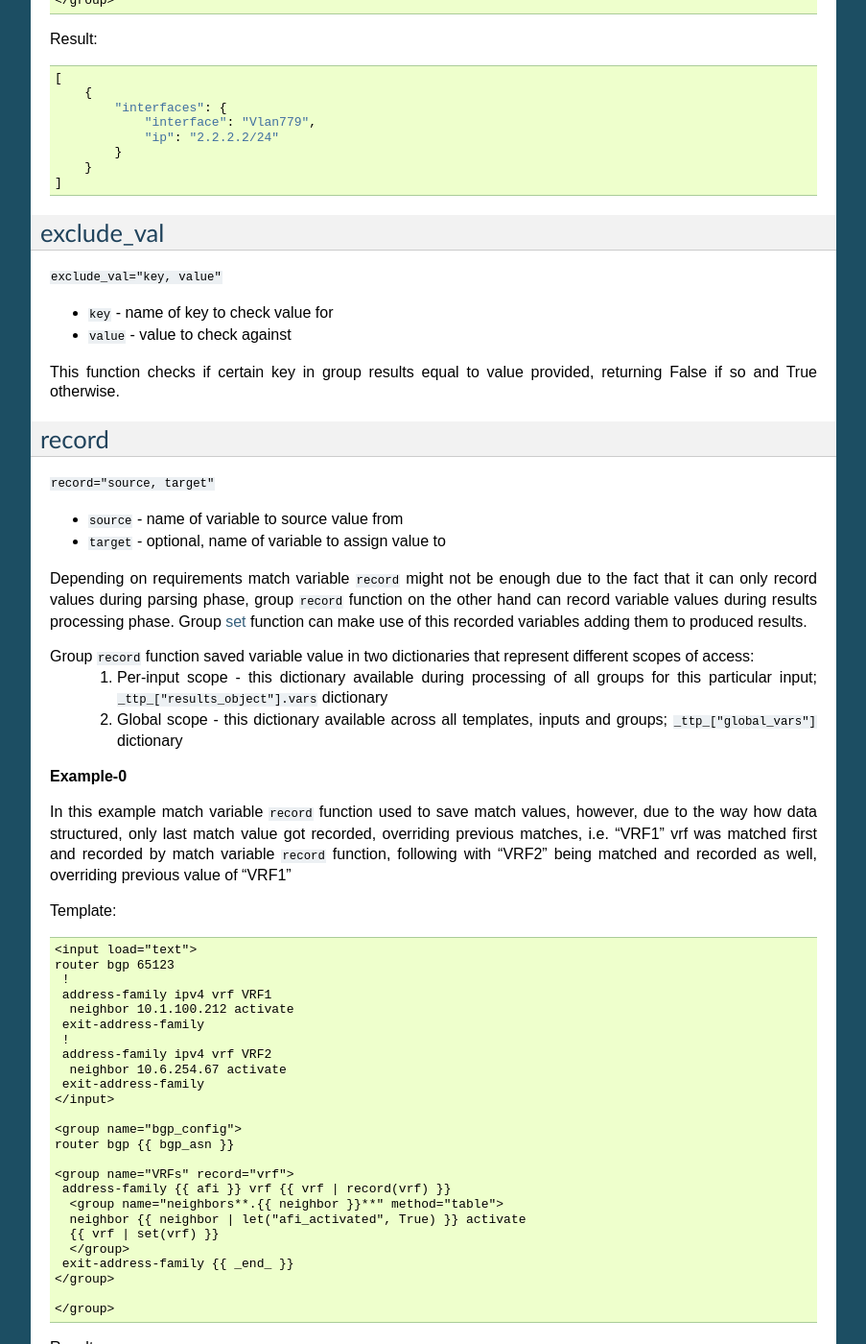
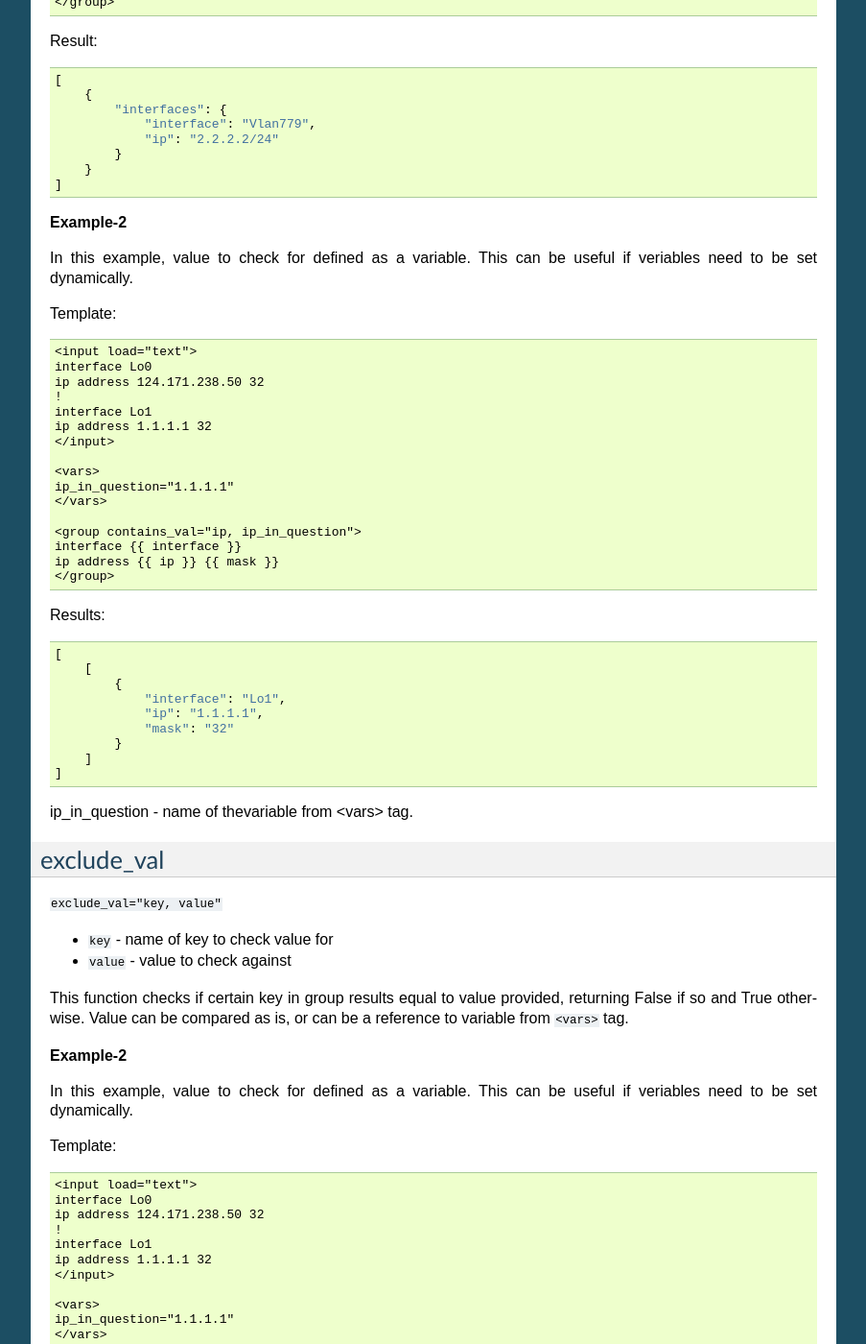
Before and after one commit to dmulyalin/ttp, a Sphinx documentation site: the page built from docs/source/Groups/Functions.rst, in a window 1280 px wide and 1400 px high, scrolled down 16721 px. Shown: the whole window at 96% size, without its empty margins (198-1101 px from the left). Built offline with Sphinx 7.4.7, drawn with Linux system fonts in a browser that asks for light colours; some of the changed text lies outside the part shown.

Commit message:
Added support for group contains_val and exclude_val to reference <vars> variable; added support for match variable equal, non_equal and cidr_match to reference <vars> variable; added docs and tests 1-56, 1-57 to test new features; added cli tool -v/--vars keyword to supply json string-dictionary of variables to add to ttp parser object

```diff
--- a/docs/source/Groups/Functions.rst
+++ b/docs/source/Groups/Functions.rst
@@ -921,9 +921,9 @@ contains_val
 * ``key`` - name of key to check value for
 * ``value`` - value to check against
 
-This function checks if certain key in group results equal to value provided, returning True if so and False otherwise.
+This function checks if certain key in group results equal to value provided, returning True if so and False otherwise. Value can be compared as is, or can be a reference to variable from ``<vars>`` tag.
 
-**Example**
+**Example-1**
 
 Template::
 
@@ -953,6 +953,42 @@ Result::
         }
     ]
 
+**Example-2**
+
+In this example, value to check for defined as a variable. This can be useful if veriables need to be set dynamically.
+
+Template::
+
+    <input load="text">
+    interface Lo0
+    ip address 124.171.238.50 32
+    !
+    interface Lo1
+    ip address 1.1.1.1 32
+    </input>
+
+    <vars>
+    ip_in_question="1.1.1.1"
+    </vars>
+
+    <group contains_val="ip, ip_in_question">
+    interface {{ interface }}
+    ip address {{ ip }} {{ mask }}
+    </group>
+
+Results::
+
+    [
+        [
+            {
+                "interface": "Lo1",
+                "ip": "1.1.1.1",
+                "mask": "32"
+            }
+        ]
+    ]
+
+ip_in_question - name of thevariable from <vars> tag.
 
 exclude_val
 ------------------------------------------------------------------------------
@@ -961,8 +997,42 @@ exclude_val
 * ``key`` - name of key to check value for
 * ``value`` - value to check against
 
-This function checks if certain key in group results equal to value provided, returning False if so and True otherwise.
+This function checks if certain key in group results equal to value provided, returning False if so and True otherwise. Value can be compared as is, or can be a reference to variable from ``<vars>`` tag.
 
+**Example-2**
+
+In this example, value to check for defined as a variable. This can be useful if veriables need to be set dynamically.
+
+Template::
+
+    <input load="text">
+    interface Lo0
+    ip address 124.171.238.50 32
+    !
+    interface Lo1
+    ip address 1.1.1.1 32
+    </input>
+
+    <vars>
+    ip_in_question="1.1.1.1"
+    </vars>
+
+    <group exclude_val="ip, ip_in_question">
+    interface {{ interface }}
+    ip address {{ ip }} {{ mask }}
+    </group>
+
+Results::
+
+    [
+        [
+            {
+                "interface": "Lo0",
+                "ip": "124.171.238.50",
+                "mask": "32"
+            }
+        ]
+    ]
 
 record
 ------------------------------------------------------------------------------
```
Also changed, not shown: docs/source/Match Variables/Functions.rst (+52 -15 lines), 6 other files.
